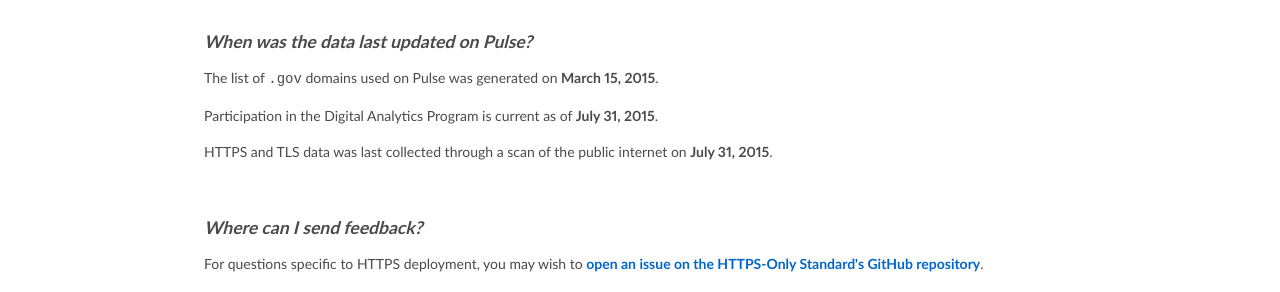
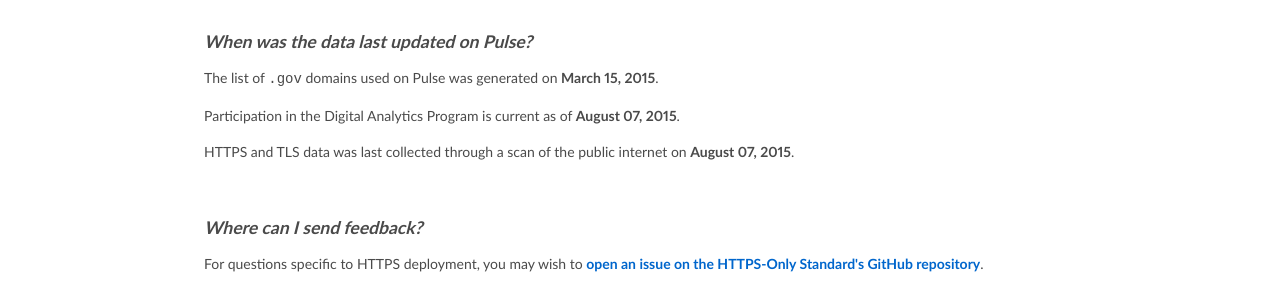
Before and after one commit to 18F/pulse, a Jekyll site: the page built from pages/about.html, in a window 1280 px wide. Shown: the part 1247-1539 px from the top of the page. Built offline with Jekyll 4.4.1, drawn with Linux system fonts in a browser that asks for light colours; Markdown is read by kramdown in place of the engine named in the settings.

Commit message:
Updating date for 2015-08-07 scan.

```diff
--- a/_config.yml
+++ b/_config.yml
@@ -12,7 +12,7 @@
   # The export date for the .gov domain list.
   domains: 2015-03-15
   # The scan date.
-  scan: 2015-07-31
+  scan: 2015-08-07
 
 # Markdown configuration.
 highlighter: rouge
```
